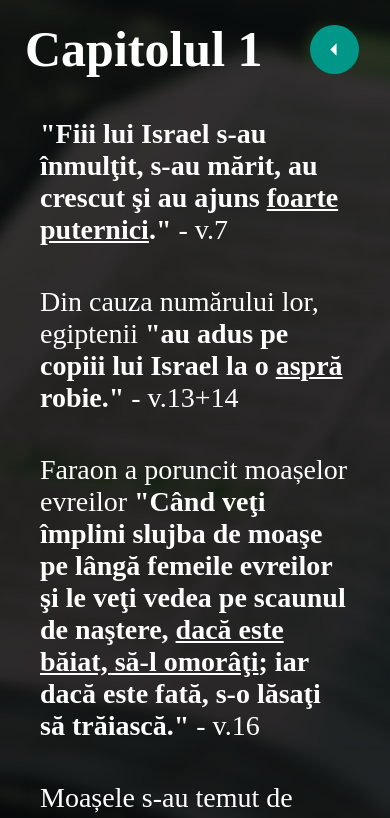
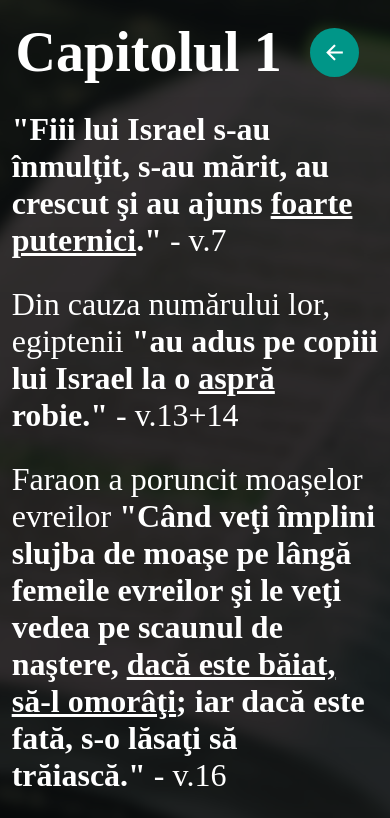
Before and after one commit to MarkDohan/Study, a plain HTML site: page Exod.html in a window 390 px wide. Shown: the top 818 px of the page. Drawn offline with nearby package versions, Linux system fonts and the light colour scheme.

Commit message:
Add files via upload

```diff
--- a/Exod.html
+++ b/Exod.html
@@ -24,7 +24,7 @@
     <header>
       <div class="navigation">
         <div class="scroll-down">
-          <a href="index.html"><i class="ri-arrow-left-s-fill"></i></a>
+          <a href="index.html"><i class="ri-arrow-left-line"></i></a>
         </div>
 
       </div>
@@ -937,6 +937,6 @@
     <p>
       Moise unge ligheanul și îl sfinţeşte. - v.11
     </p>
-    <p>
+    <p class="bottom">
       Copiii lui Israel călătoreau numai când se ridica norul deasupra cortului. - v.36
     </p>
--- a/Exodstyle.css
+++ b/Exodstyle.css
@@ -49,6 +49,9 @@ header{
   font-size: 50px;
   font-family: Arial;
 }
+.bottom{
+  margin-bottom: 15%;
+}
 .title h1{
   font-size: 70px;
   text-align: center;
@@ -60,66 +63,126 @@ header{
 a{
   text-decoration: unset;
 }
+@media only screen and (max-width:3200px){
+  section h1{
+    margin-left: 2%;
+    margin-top: 2%;
 
+  }
+  section p{
+    margin-left: 2%;
+    margin-top: 2%;
+  }
+}
 @media only screen and (max-width:2560px){
   section h1{
-    margin-left: 25px;
-    margin-top: 20px;
+    margin-left: 2%;
+    margin-top: 1%;
   }
   section p{
-    margin-left: 40px;
-    margin-top: 40px;
-    margin-right: 40px;
-  }
-  a{
-    text-decoration: none;
-    color: #fff;
-  }
+    margin-left: 2%;
+    margin-top: 1.5%;
+    margin-right: 3%;
+    font-size: 2.5rem;
 
-  section{
-   height: 110vh;
   }
   .background{
-    height: 2894vh;
+    height: 100%;
+  }
+  .bottom{
+    margin-bottom: 3%;
+  }
+  .lists{
+    margin-left: 4%;
+    margin-top: 1.5%;
+    margin-right: 3%;
+    font-size: 2.5rem;
   }
 }
 @media only screen and (max-width:1920px){
   section p{
-    font-size: 35px;
-  }
-  .background{
-    height: 3103vh;
+    margin-left: 2%;
+    margin-top: 1.5%;
+    margin-right: 3%;
+    font-size: 2.5rem;
+
   }
   .lists{
-    font-size: 35px;
-    margin-left: 70px;
+    margin-left: 4%;
+    margin-top: 1.5%;
+    margin-right: 3%;
+    font-size: 2.5rem;
 
+  }
+  .bottom{
+    margin-bottom: 3.5%;
   }
 }
 @media only screen and (max-width:1600px){
-  .background{
-    height: 4323vh;
-}
+  .bottom{
+    margin-bottom: 3.5%;
+  }
+  section p{
+    margin-left: 2%;
+    margin-top: 1.5%;
+    margin-right: 3%;
+    font-size: 2.2rem;
+  }
+  .lists{
+    margin-left: 5%;
+    margin-top: 1.5%;
+    margin-right: 3%;
+    font-size: 2.2rem;
+  }
 }
 @media only screen and (max-width:1280px){
+  section h1{
+    margin-top: 1%;
+    margin-left: 2%;
 
+  }
+  section p{
+    margin-left: 4%;
+    font-size: 2.4rem;
+    margin-top: 1%;
+    margin-right: 3%;
+  }
+  .background{
+    height: 100%;
+  }
+  .scroll-down{
+    margin-top: -5px;
+  }
 }
 @media only screen and (max-width:814px){
   section h1{
-    font-size: 50px;
-  }
-  .scroll-down{
-    left: 310px;
-    top: 25px;
-    position: absolute;
+    margin-left: 4%;
+    margin-top: 5%;
+    font-size: 3.5rem;
+    color: #fff;
   }
   section p{
-    font-size: 28px;
+    margin-left: 3%;
+    margin-top: 7%;
+    margin-right: 3%;
+    font-size: 2rem;
   }
+
   .background{
-    height: 6729vh;
+    height: 100%;
+  }
+
+  .scroll-down{
+    margin-left:-120px;
+    margin-top: -12px;
+  }
+  .bottom{
+    margin-bottom: 15%;
   }
   .lists{
-    font-size: 28px;
+    margin-left: 12%;
+    margin-top: 7%;
+    margin-right: 3%;
+    font-size: 2rem;
   }
 }
--- a/Genesastyle.css
+++ b/Genesastyle.css
@@ -56,58 +56,103 @@ header{
 a{
   text-decoration: unset;
 }
-
+@media only screen and (max-width:3200px){
+  section h1{
+    margin-left: 2%;
+    margin-top: 2%;
+  }
+  section p{
+    margin-left: 2%;
+    margin-top: 2%;
+  }
+}
 @media only screen and (max-width:2560px){
   section h1{
-    margin-left: 25px;
-    margin-top: 20px;
+    margin-left: 2%;
+    margin-top: 1%;
   }
   section p{
-    margin-left: 40px;
-    margin-top: 40px;
-    margin-right: 40px;
+    margin-left: 2%;
+    margin-top: 1.5%;
+    margin-right: 3%;
+    font-size: 2.5rem;
 
   }
-  a{
-    text-decoration: none;
-    color: #fff;
+  .background{
+    height: 100%;
   }
-  section{
-   height: 110vh;
-  }
-  .background{
-    height: 2507vh;
+  .bottom{
+    margin-bottom: 3%;
   }
 }
 @media only screen and (max-width:1920px){
   section p{
-    font-size: 35px;
+    margin-left: 2%;
+    margin-top: 1.5%;
+    margin-right: 3%;
+    font-size: 2.5rem;
+
   }
   .background{
-    height: 2830vh;
+    height: 100%;
+  }
+  .bottom{
+    margin-bottom: 3.5%;
   }
 }
 @media only screen and (max-width:1600px){
-  .background{
-    height: 3907vh;
-}
+  .bottom{
+    margin-bottom: 3.5%;
+  }
+  section p{
+    margin-left: 2%;
+    margin-top: 1.5%;
+    margin-right: 3%;
+    font-size: 2.2rem;
+  }
 }
 @media only screen and (max-width:1280px){
+  section h1{
+    margin-top: 1%;
+    margin-left: 2%;
 
+  }
+  section p{
+    margin-left: 4%;
+    font-size: 2.4rem;
+    margin-top: 1%;
+    margin-right: 3%;
+  }
+  .background{
+    height: 100%;
+  }
+  .scroll-down{
+    margin-top: -5px;
+  }
 }
 @media only screen and (max-width:812px){
   section h1{
-    font-size: 50px;
-  }
-  .scroll-down{
-    left: 310px;
-    top: 25px;
-    position: absolute;
+    margin-left: 4%;
+    margin-top: 5%;
+    font-size: 3.5rem;
+    color: #fff;
   }
   section p{
-    font-size: 28px;
+    margin-left: 3%;
+    margin-top: 7%;
+    margin-right: 3%;
+    font-size: 2rem;
   }
+
   .background{
-    height: 6259vh;
+    height: 100%;
+  }
+
+  .scroll-down{
+    margin-left:-120px;
+    margin-top: -12px;
+  }
+  .bottom{
+    margin-bottom: 15%;
   }
 }
--- a/Levistyle.css
+++ b/Levistyle.css
@@ -0,0 +1,167 @@
+*{
+  margin: 0;
+  padding: 0;
+  box-sizing: border-box;
+}
+header{
+  font-family: sans-serif;
+  position: absolute;
+}
+.background{
+  width: 100%;
+  height: 100vh;
+  overflow: hidden;
+  background: linear-gradient(rgba(0,0,0,0.75),rgba(0,0,0,0.80)), url(backgroundBlur.jpg);
+  background-repeat: no-repeat;
+  background-attachment: fixed;
+  background-size: cover;
+  background-position: center;
+}
+.scroll-down{
+  position: absolute;
+  left: 430px;
+  top: 40px;
+
+}
+.scroll-down i{
+  display: block;
+  padding: 12px;
+  font-size: 25px;
+  color: #fff;
+  background: #009688;
+  border-radius: 30px;
+  transition: all .50s ease;
+
+}
+.scroll-down i:hover{
+  transform: translateY(-5px);
+}
+.title{
+  color: #fff;
+  position: absolute;
+  text-align: center;
+  top: 17%;
+  margin-left: 42%;
+  font-size: 50px;
+  font-family: Arial;
+}
+.title h1{
+  font-size: 70px;
+  text-align: center;
+}
+.title p{
+  font-size: 16px;
+  text-align: center;
+}
+a{
+  text-decoration: unset;
+}
+@media only screen and (max-width:3200px){
+  section h1{
+    margin-left: 2%;
+    margin-top: 2%;
+
+  }
+  section p{
+    margin-left: 2%;
+    margin-top: 2%;
+  }
+}
+@media only screen and (max-width:2560px){
+  section h1{
+    margin-left: 2%;
+    margin-top: 1%;
+  }
+  section p{
+    margin-left: 2%;
+    margin-top: 1.5%;
+    margin-right: 3%;
+    font-size: 2.5rem;
+
+  }
+
+  .background{
+    height: 100%;
+
+  }
+  footer{
+    margin-bottom: 2%;
+  }
+}
+@media only screen and (max-width:1920px){
+  section h1{
+    margin-left: 2%;
+    margin-top: 1%;
+  }
+  section p{
+    margin-left: 2%;
+    margin-top: 1.5%;
+    margin-right: 3%;
+    font-size: 2.5rem;
+
+  }
+
+  .background{
+    height: 100%;
+
+  }
+  .bottom{
+    margin-bottom: 3.5%;
+  }
+}
+@media only screen and (max-width:1600px){
+  .bottom{
+    margin-bottom: 3.5%;
+  }
+  section p{
+    margin-left: 2%;
+    margin-top: 1.5%;
+    margin-right: 3%;
+    font-size: 2.2rem;
+  }
+}
+@media only screen and (max-width:1280px){
+  section h1{
+    margin-top: 1%;
+    margin-left: 2%;
+
+  }
+  section p{
+    margin-left: 4%;
+    font-size: 2.4rem;
+    margin-top: 1%;
+    margin-right: 3%;
+  }
+  .background{
+    height: 100%;
+  }
+  .scroll-down{
+    margin-top: -5px;
+  }
+}
+@media only screen and (max-width:812px){
+  section h1{
+    margin-left: 4%;
+    margin-top: 5%;
+    font-size: 3.5rem;
+    color: #fff;
+  }
+  section p{
+    margin-left: 3%;
+    margin-top: 7%;
+    margin-right: 3%;
+    font-size: 2rem;
+  }
+
+  .background{
+    height: 100%;
+  }
+
+  .scroll-down{
+    margin-left:-120px;
+    margin-top: -12px;
+  }
+  .bottom{
+    margin-bottom: 15%;
+  }
+  }
--- a/style.css
+++ b/style.css
@@ -8,12 +8,12 @@ header{
   position: absolute;
 }
 .datetime {
-  font-size: 16px;
-  padding: 24px;
+  font-size: 1rem;
+  padding: 1.5rem;
   color: #ffffff;
   background: transparent;
   box-shadow: 0 0 10px rgba(0, 0, 0, 0.25);
-  border-radius: 4px;
+  border-radius: 0.4rem;
   border-right: 10px #009688 solid;
   width: 400px;
   font-weight: 500;
@@ -30,8 +30,8 @@ header{
 }
 .logo{
 width: 100px;
-margin-top: 60px;
-margin-left: 60px;
+margin-top: 60%;
+margin-left: 60%;
 }
 .title{
   color: #fff;
@@ -39,20 +39,20 @@ margin-left: 60px;
   text-align: center;
   top: 17%;
   margin-left: 42%;
-  font-size: 50px;
+  font-size: 5rem;
   font-family: Arial;
   display:inline-block;
 }
 .title h1{
-  font-size: 70px;
+  font-size: 4rem;
   text-align: center;
-  margin-left: 0px;
+  margin-left: 0%;
 
 }
 .title p{
-  font-size: 16px;
+  font-size: 1rem;
   text-align: center;
-  margin-left: 0px;
+  margin-left: 0%;
 }
 a{
   text-decoration: unset;
@@ -63,7 +63,7 @@ a{
   float: left;
   text-align: center;
   z-index: 1;
-  margin-top: -800px;
+  margin-top: 80%;
 
 }
 .right{
@@ -72,24 +72,24 @@ a{
   float: right;
   text-align: center;
   z-index: 1;
-  margin-top: -800px;
+  margin-top: 80%;
 
 }
 .linedivider{
     border-left: 0.2px solid white;
-    height: 420px;
+    height: 20%;
     position: absolute;
     left: 50%;
     margin-left: 0px;
-    top: 470px;
+    top: 66%;
     color: aqua;
 }
 .left h1{
-  font-size: 40px;
+  font-size: 3rem;
   text-align: center;
 }
 .right h1{
-  font-size: 40px;
+  font-size: 3rem;
   text-align: center;
 }
 button{
@@ -124,27 +124,36 @@ button{
 .filler{
   z-index: 1;
 }
+@media only screen and (max-width:3200px){
 
+}
 @media only screen and (max-width:2560px){
       .left, .right{
-        margin-top: -850px;
+        margin-top: -34%;
+
       }
       .datetime{
         color: #ffffff;
         margin-left: 2050px;
         margin-top: -220px;
       }
+      .linedivider{
+        margin-top: -16%;
+        height: 30%;
+      }
+      .title{
+        margin-left: 43.2%;
+      }
 }
 @media only screen and (max-width:1920px){
       .linedivider{
-        margin-top: -150px;
+        margin-top: -15.5%;
+        height: 50%;
       }
-      .title h1{
-        margin-left: -40px;
+      .title{
+        margin-left: 40.9%;
       }
-      .title p{
-        margin-left: -40px;
-      }
+
       .left, .right{
         margin-top: -650px;
       }
@@ -157,30 +166,31 @@ button{
         margin-top: -220px;
         width: 370px;
       }
+
 }
 @media only screen and (max-width:1600px){
   .logo img{
-    width: 150px;
+    margin-left: 20%;
+    margin-top: 20%;
+    width: 9.5rem;
   }
-  .navigation{
-    margin-top:-210px;
-  }
+
   .left, .right{
-    margin-top: -600px;
+    margin-top: -40%;
   }
   .background{
    height: 120vh;
   }
   .linedivider{
-    margin-top: -170px;
-    height: 520px;
+    margin-top: -12%;
+    height: 70%;
   }
   .title{
-    margin-left: 600px;
+    margin-left: 38.6%;
   }
   .datetime{
     color: #ffffff;
-    margin-left: 1100px;
+    margin-left: 1115%;
     margin-top: -170px;
     width: 300px;
   }
@@ -212,45 +222,36 @@ button{
 
 }
 @media only screen and (max-width:812px){
-  header, section, footer{
-    width: 100%;
+  .logo img{
+    margin-left: -225%;
+    margin-top: -205%;
   }
-  .logo img{
-    width: 150px;
-    margin-left: -40px;
-    margin-top: -5px;
+  .datetime{
+    margin-left: -120%;
+    margin-top: -240%;
+    width: 260%;
+  }
+  .title{
+    margin-left: 8.1%;
+    font-size: rem;
+    margin-top: 40%;
+    justify-content: center;
+  }
+
+  .left h1{
+    font-size: 2.5rem;
+  }
+  .right h1{
+    font-size: 2.5rem;
   }
   .left, .right{
-    margin-top: -1950px;
-  }
-
-  .navigation{
-    margin-top: -200px;
-  }
-  .title h1{
-    font-size: 50px;
-    margin-left: -100px;
-    margin-top: 100px;
-  }
-  .title p{
-    margin-left: -110px;
-  }
-  .linedivider{
-    height: 1800px;
-    margin-top: -80px;
+    margin-top: -459%;
   }
   .background{
     height: 290vh;
   }
-  .title{
-    margin-left: 175px;
-  }
-  .datetime{
-    color: #ffffff;
-    margin-left: 140px;
-    margin-top: -180px;
-    width: 200px;
-    padding: 8px;
-    font-size: 15px;
+  .linedivider{
+    margin-top: -10%;
+    height: 250%;
   }
 }
```
Also changed, not shown: Genesa.html (+2 -2 lines), Levi.html (+2 -2 lines), index.html (+1 -1 lines).
